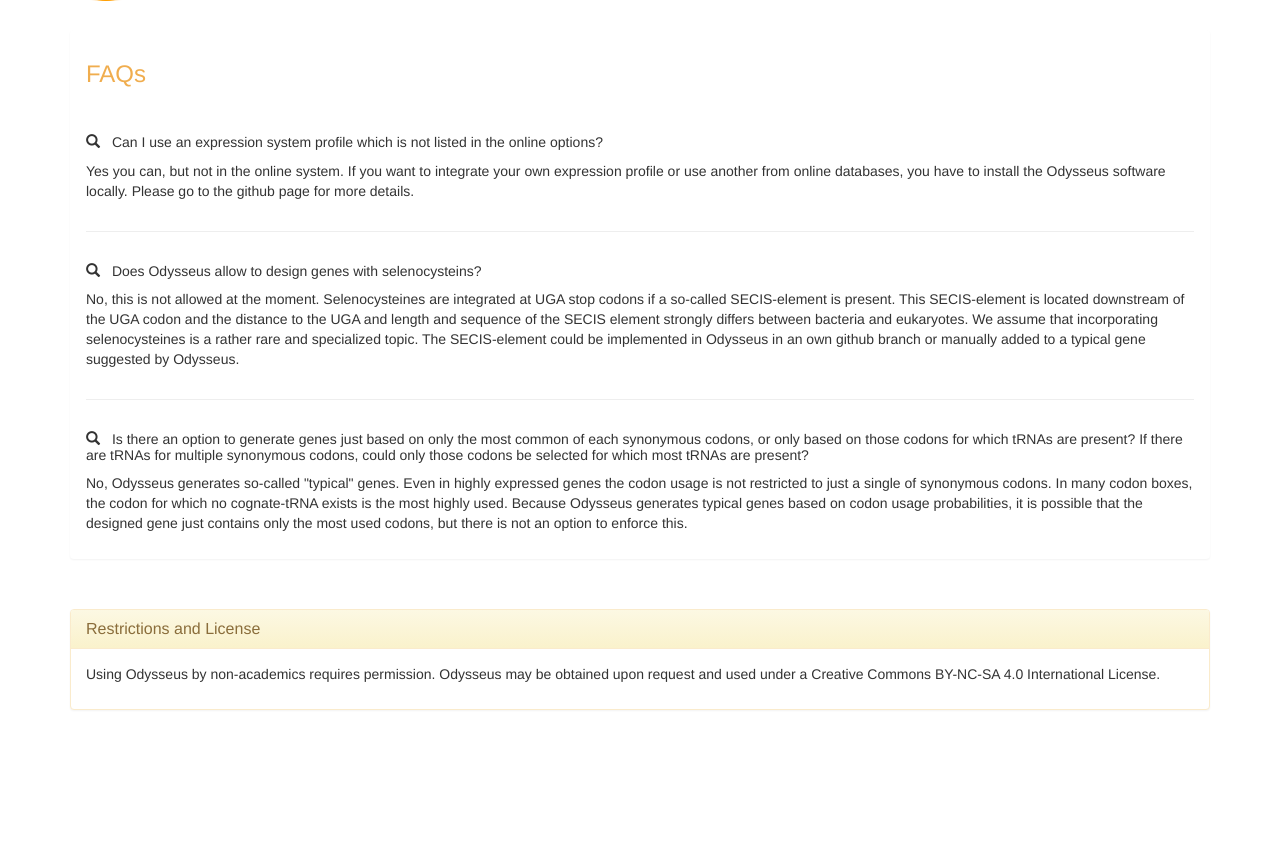
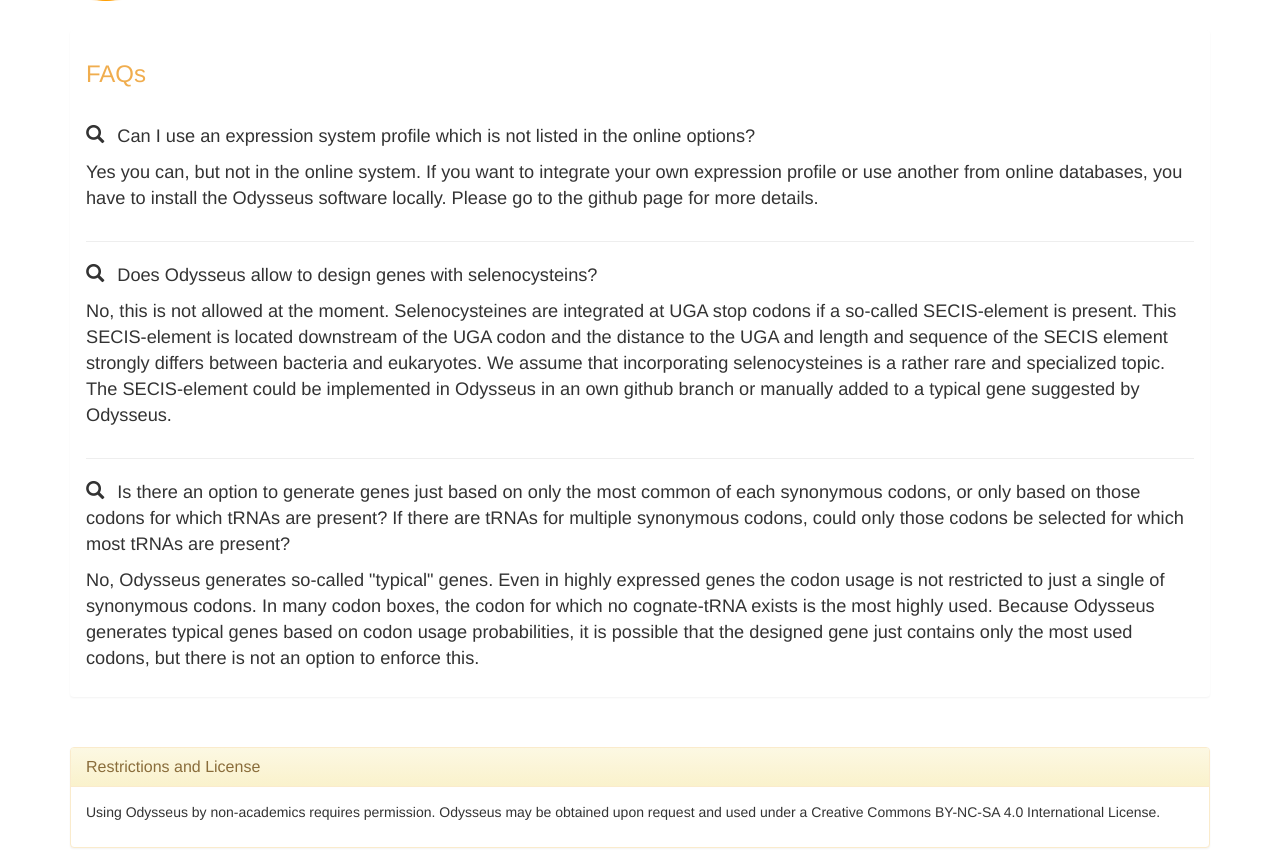
Before and after one commit to dsimm/Odysseus, a Flask app: page /faqs in a window 1280 px wide. Shown: the part 62-930 px from the top of the page. Before the commit the page ends 772 px from the top, so only its background shows below. Run offline with Flask 2, Linux system fonts and the light colour scheme; some libraries are stand-ins or nearby versions.

Commit message:
Update FAQs and user guide

```diff
--- a/web/templates/_faqs.html
+++ b/web/templates/_faqs.html
@@ -9,25 +9,25 @@
             <p class="lead" style="display: none;">Coming soon!</p>
             <div class="card carousel-inner w-75">
                 <div class="card-body">
-                    <h5 class="card-title"><span class="glyphicon glyphicon-search" style="padding-right: 8px;"></span>
-                        Can I use an expression system profile which is not listed in the online options?</h5>
-                    <p class="card-text">Yes you can, but not in the online system. If you want to integrate your own expression profile or use another from online databases, you have to install the Odysseus software locally. Please go to the github page for more details.</p>
+                    <p class="card-title lead-small"><span class="glyphicon glyphicon-search" style="padding-right: 8px;"></span>
+                        Can I use an expression system profile which is not listed in the online options?</p>
+                    <p class="card-text lead-small" style="font-weight: 200;">Yes you can, but not in the online system. If you want to integrate your own expression profile or use another from online databases, you have to install the Odysseus software locally. Please go to the github page for more details.</p>
                 </div>
             </div>
             <p class="divider"><hr></p>
             <div class="card carousel-inner w-75">
                 <div class="card-body">
-                    <h5 class="card-title"><span class="glyphicon glyphicon-search" style="padding-right: 8px;"></span>
-                        Does Odysseus allow to design genes with selenocysteins?</h5>
-                    <p class="card-text">No, this is not allowed at the moment. Selenocysteines are integrated at UGA stop codons if a so-called SECIS-element is present. This SECIS-element is located downstream of the UGA codon and the distance to the UGA and length and sequence of the SECIS element strongly differs between bacteria and eukaryotes. We assume that incorporating selenocysteines is a rather rare and specialized topic. The SECIS-element could be implemented in Odysseus in an own github branch or manually added to a typical gene suggested by Odysseus.</p>
+                    <p class="card-title lead-small"><span class="glyphicon glyphicon-search" style="padding-right: 8px;"></span>
+                        Does Odysseus allow to design genes with selenocysteins?</p>
+                    <p class="card-text lead-small" style="font-weight: 200;">No, this is not allowed at the moment. Selenocysteines are integrated at UGA stop codons if a so-called SECIS-element is present. This SECIS-element is located downstream of the UGA codon and the distance to the UGA and length and sequence of the SECIS element strongly differs between bacteria and eukaryotes. We assume that incorporating selenocysteines is a rather rare and specialized topic. The SECIS-element could be implemented in Odysseus in an own github branch or manually added to a typical gene suggested by Odysseus.</p>
                 </div>
             </div>
             <p class="divider"><hr></p>
             <div class="card carousel-inner w-75">
                 <div class="card-body">
-                    <h5 class="card-title"><span class="glyphicon glyphicon-search" style="padding-right: 8px;"></span>
-                        Is there an option to generate genes just based on only the most common of each synonymous codons, or only based on those codons for which tRNAs are present? If there are tRNAs for multiple synonymous codons, could only those codons be selected for which most tRNAs are present?</h5>
-                    <p class="card-text">No, Odysseus generates so-called "typical" genes. Even in highly expressed genes the codon usage is not restricted to just a single of synonymous codons. In many codon boxes, the codon for which no cognate-tRNA exists is the most highly used. Because Odysseus generates typical genes based on codon usage probabilities, it is possible that the designed gene just contains only the most used codons, but there is not an option to enforce this.</p>
+                    <p class="card-title lead-small"><span class="glyphicon glyphicon-search" style="padding-right: 8px;"></span>
+                        Is there an option to generate genes just based on only the most common of each synonymous codons, or only based on those codons for which tRNAs are present? If there are tRNAs for multiple synonymous codons, could only those codons be selected for which most tRNAs are present?</p>
+                    <p class="card-text lead-small" style="font-weight: 200;">No, Odysseus generates so-called "typical" genes. Even in highly expressed genes the codon usage is not restricted to just a single of synonymous codons. In many codon boxes, the codon for which no cognate-tRNA exists is the most highly used. Because Odysseus generates typical genes based on codon usage probabilities, it is possible that the designed gene just contains only the most used codons, but there is not an option to enforce this.</p>
                 </div>
             </div>
         </div>
```
Also changed, not shown: web/templates/_contact.html (+12 -12 lines).
